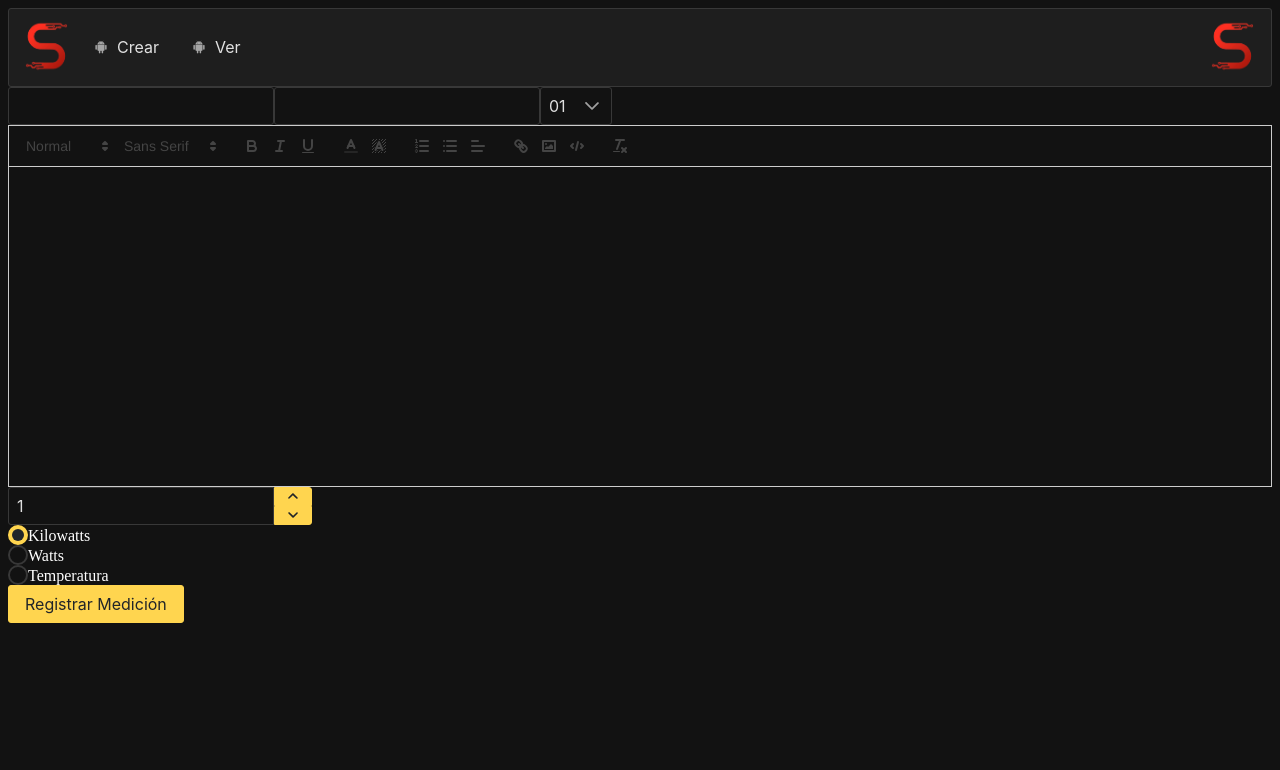
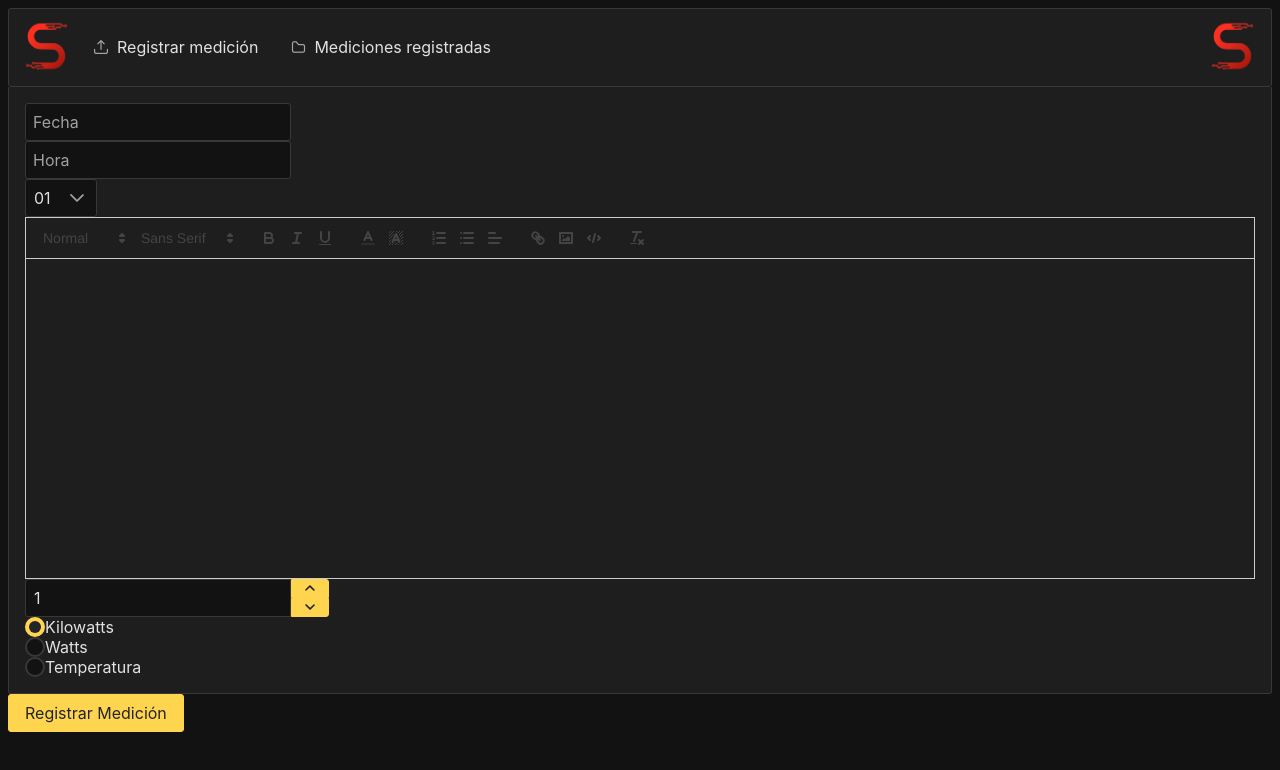
Before and after one commit to Nata1721/TALLER-1-NATANAEL-ROQUE, a React (Vite) app in the folder taller-1/: page / in a window 1280 px wide. Shown: the top 770 px of the page. Built offline with nearby package versions, Linux system fonts and the light colour scheme.

Commit message:
Fechas formateadas y movimiento de elementos

```diff
--- a/taller-1/src/components/navBar.jsx
+++ b/taller-1/src/components/navBar.jsx
@@ -8,8 +8,8 @@ function NavBar() {
     let navigate = useNavigate();
 
     const items = [
-        {label:"Crear", icon:"pi pi-android", command: () => {navigate("/create")}},
-        {label:"Ver", icon:"pi pi-android", command: () => {navigate("/view")}}
+        {label:"Registrar medición", icon:"pi pi-upload", command: () => {navigate("/create")}},
+        {label:"Mediciones registradas", icon:"pi pi-folder", command: () => {navigate("/view")}}
     ]
 
     return (
--- a/taller-1/src/components/registroLectura.jsx
+++ b/taller-1/src/components/registroLectura.jsx
@@ -7,6 +7,8 @@ import { InputNumber } from 'primereact/inputnumber';
 import { RadioButton } from 'primereact/radiobutton';
 import { Toast } from 'primereact/toast';
 import { Button } from 'primereact/button';
+import { Panel } from 'primereact/panel';
+import { FloatLabel } from "primereact/floatlabel";
 
 
 function RegistroLectura({ingresarMedicion = () =>{}}) {
@@ -34,7 +36,7 @@ function RegistroLectura({ingresarMedicion = () =>{}}) {
 
 
         if(fecha != "" && hora != "" && direccion != "" ){
-            const objeto = {indice,fecha, hora, medidor, direccion, valor, medida}
+            const objeto = {indice, fecha:fecha.toLocaleDateString("es-CL"), hora:hora.toLocaleTimeString("es-CL", { hour: "2-digit", minute: "2-digit" }), medidor, direccion, valor, medida}
             ingresarMedicion(objeto)
             toast.current.show({severity:"success", summary: "Medición registrada", detail: "Medición registrada con éxito"})
             setIndice(indice+1)
@@ -65,11 +67,20 @@ function RegistroLectura({ingresarMedicion = () =>{}}) {
     return (
         <>
             <Toast ref={toast}/>
+            <Panel>
 
-                <Calendar id="calendar-24h" value={fecha} onChange={(e) => setFecha(e.value)} hourFormat="24" dateFormat="dd/mm/yy" />
-                <Calendar value={hora} onChange={(e) => setHora(e.value)} timeOnly />
+                <FloatLabel>
+                    <Calendar id="calendar" value={fecha} onChange={(e) => setFecha(e.value)} hourFormat="24" dateFormat="dd/mm/yy" />
+                    <label htmlFor='calendar'>Fecha</label>
+                </FloatLabel>
+
+                <FloatLabel>
+                    <Calendar id="hora" value={hora} onChange={(e) => setHora(e.value)} timeOnly />
+                    <label htmlFor='hora'>Hora</label>
+                </FloatLabel>
 
                 <Dropdown value={medidor} onChange={(e) => setMedidor(e.value)} options={listaMedidores} optionLabel="medidores"/>
+
                 <Editor id="direccion" value={direccion} onTextChange={(e) => setDireccion(e.textValue.trim())} style={{ height: '320px' }} />
                 <InputNumber inputId="minmax-buttons" value={valor} onValueChange={(e) => setValor(e.value)} mode="decimal" showButtons min={1} max={500} />
                 <div className="card flex justify-content-center">
@@ -84,6 +95,7 @@ function RegistroLectura({ingresarMedicion = () =>{}}) {
                     })}
                 </div>
             </div>
+            </Panel>
 
             <Button label="Registrar Medición" onClick={clickBoton}/>
 
--- a/taller-1/src/components/viewMediciones.jsx
+++ b/taller-1/src/components/viewMediciones.jsx
@@ -48,11 +48,11 @@ function ViewMediciones({ mediciones, borrarMedicion }) {
     <>
 
       <Toast ref={toast}/>
-      <div class="row">
+
             <Dropdown value={unidad} onChange={(e) => setUnidad(e.value)} options={unidades} optionLabel="unidad"
-                    placeholder="Unidades de medida" className="w-full md:w-14rem" />
-            <Button label="Filtrar" onClick={()=>setUnidadFiltro(unidad)}   />
-      </div>
+                    placeholder="Unidades de medida" className="w-full md:w-14rem mt-3 me-3 mb-3" />
+            <Button className="mb-3" label="Filtrar" onClick={()=>setUnidadFiltro(unidad)}   />
+
       <DataTable value={listaAux} paginator rows={5} rowsPerPageOptions={[5, 10, 25, 50]} tableStyle={{ minWidth: "50rem" }}>
         <Column field="fecha" sortable header="Fecha"></Column>
         <Column field="hora" header="Hora"></Column>
```
Lines whose indentation alone changed are shown as unchanged.
